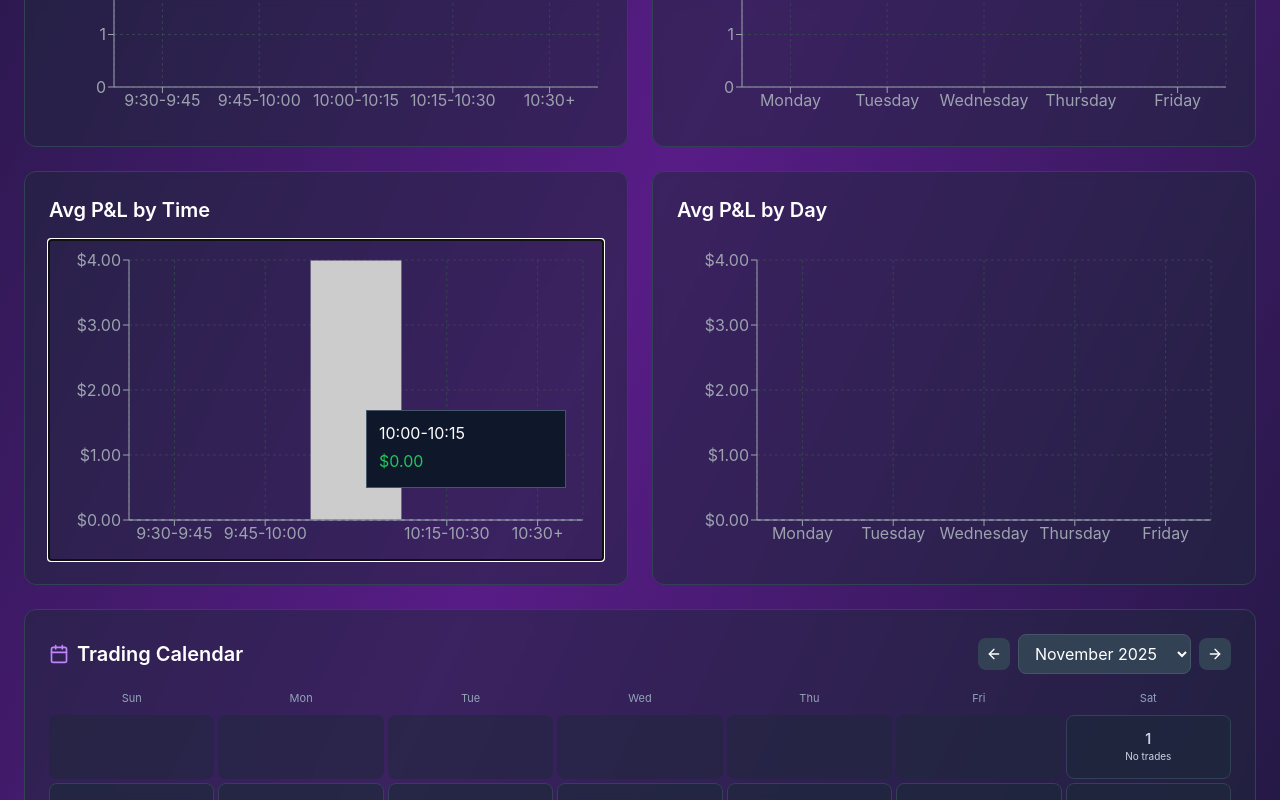
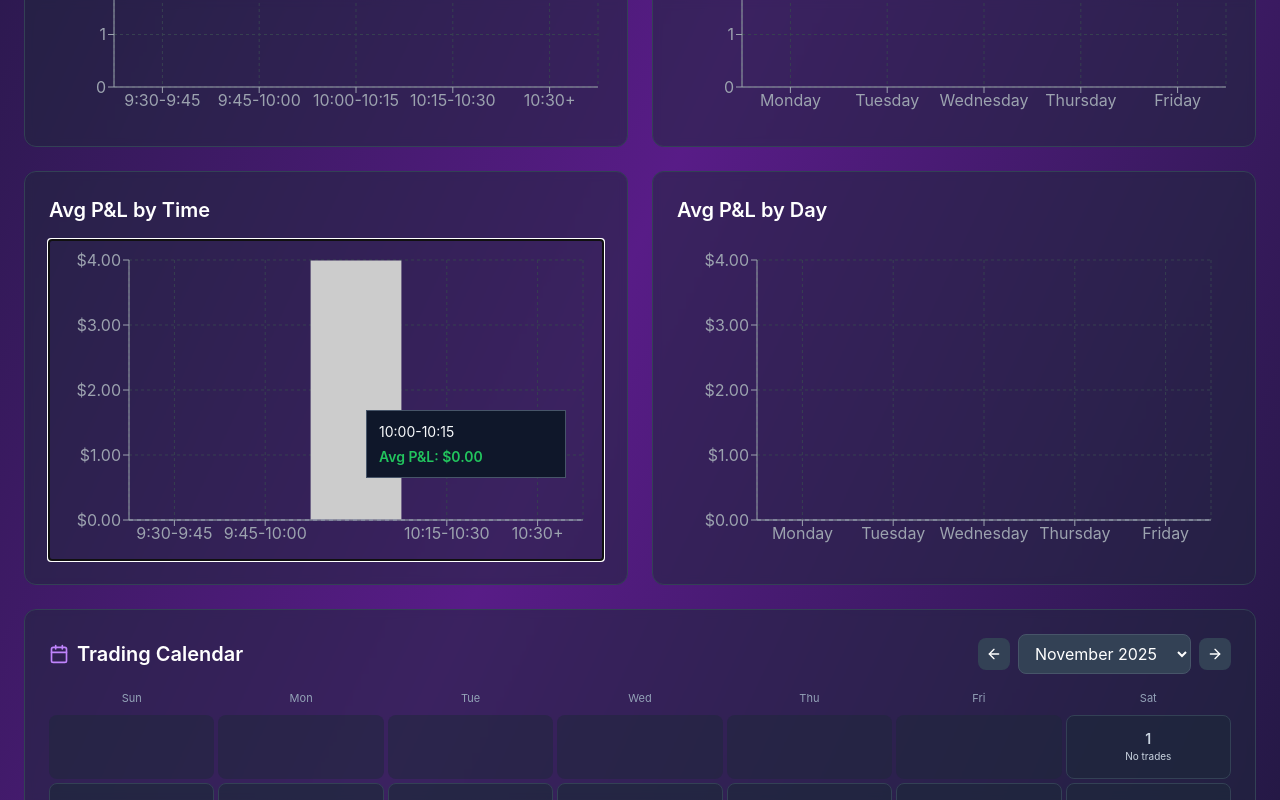
Before and after one commit to Sanchezter88/TradingJournal, a React (Create React App) app: page / in a window 1280 px wide. Both pictures are taken after a click on the element 326 px from the left and 1533 px from the top of the page. Shown: the part 1133-1933 px from the top of the page. Built offline with nearby package versions, Linux system fonts and the light colour scheme.

Commit message:
Use custom Avg P&L tooltip

```diff
--- a/src/App.js
+++ b/src/App.js
@@ -242,6 +242,21 @@ const NetDailyTooltip = ({ active, payload, label }) => {
         }}
       >
         Daily P&L: {currencyFormatter.format(value)}
+      </p>
+    </div>
+  );
+};
+
+const AvgPnLTooltip = ({ active, payload, label }) => {
+  if (!active || !payload || !payload.length) return null;
+  const value = payload[0]?.value || 0;
+  const pnlColor = value >= 0 ? '#22c55e' : '#f87171';
+
+  return (
+    <div style={{ ...tooltipBoxStyle }}>
+      <p style={{ margin: 0, marginBottom: '4px', color: '#f8fafc', fontSize: '14px' }}>{label}</p>
+      <p style={{ margin: 0, color: pnlColor, fontSize: '14px', fontWeight: 600 }}>
+        Avg P&L: {currencyFormatter.format(value)}
       </p>
     </div>
   );
@@ -1435,13 +1450,7 @@ function App() {
                 <CartesianGrid strokeDasharray="3 3" stroke="#374151" />
                 <XAxis dataKey="range" stroke="#9ca3af" />
                 <YAxis stroke="#9ca3af" tickFormatter={(value) => currencyFormatter.format(value)} />
-                <Tooltip
-                  contentStyle={{ ...tooltipBoxStyle }}
-                  formatter={(value) => [
-                    <span style={{ color: value >= 0 ? '#22c55e' : '#f87171' }}>{currencyFormatter.format(value)}</span>,
-                    <span style={{ color: value >= 0 ? '#22c55e' : '#f87171' }}>Avg P&L</span>
-                  ]}
-                />
+                <Tooltip content={<AvgPnLTooltip />} />
                 <ReferenceLine y={0} stroke="#94a3b8" strokeDasharray="4 4" />
                 <Bar dataKey="avgPnL" radius={[4, 4, 0, 0]}>
                   {avgPnLByTime.map((entry) => (
@@ -1459,13 +1468,7 @@ function App() {
                 <CartesianGrid strokeDasharray="3 3" stroke="#374151" />
                 <XAxis dataKey="day" stroke="#9ca3af" />
                 <YAxis stroke="#9ca3af" tickFormatter={(value) => currencyFormatter.format(value)} />
-                <Tooltip
-                  contentStyle={{ ...tooltipBoxStyle }}
-                  formatter={(value) => [
-                    <span style={{ color: value >= 0 ? '#22c55e' : '#f87171' }}>{currencyFormatter.format(value)}</span>,
-                    <span style={{ color: value >= 0 ? '#22c55e' : '#f87171' }}>Avg P&L</span>
-                  ]}
-                />
+                <Tooltip content={<AvgPnLTooltip />} />
                 <ReferenceLine y={0} stroke="#94a3b8" strokeDasharray="4 4" />
                 <Bar dataKey="avgPnL" radius={[4, 4, 0, 0]}>
                   {avgPnLByDay.map((entry) => (
```
